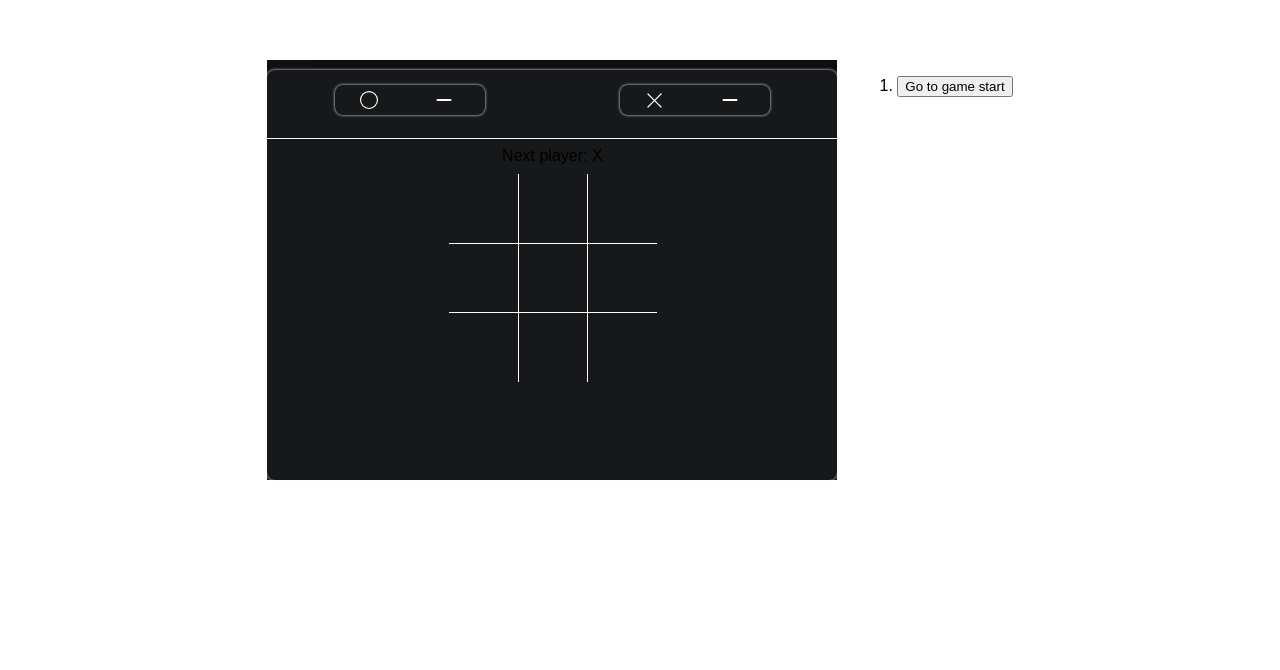
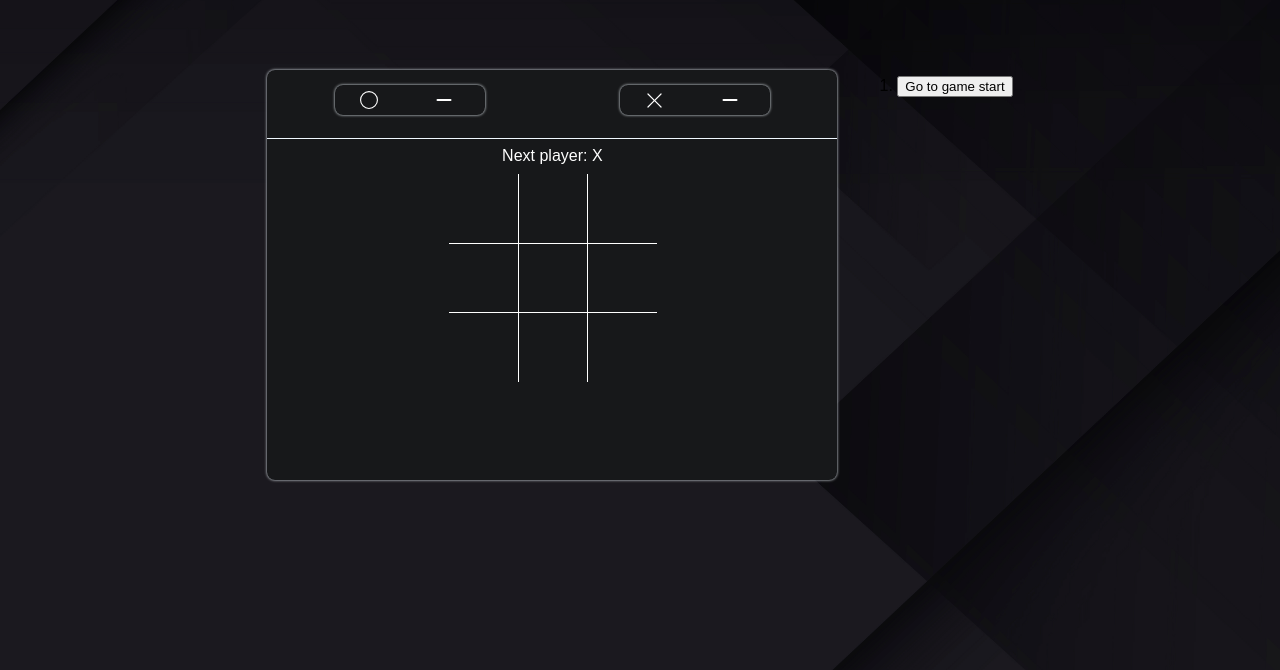
Before and after one commit to renanasb/jogo-da-velha-HNR, a React (Create React App) app: page / in a window 1280 px wide. Shown: the part 130-800 px from the top of the page. Built offline with nearby package versions, Linux system fonts and the light colour scheme.

Commit message:
snapshot 0.3

```diff
--- a/src/App.js
+++ b/src/App.js
@@ -1,6 +1,5 @@
 import { useState } from "react";
 import "./styles.css";
-import image from "./v1016-b-08.jpg";
 
 
 function Square0({ value, onSquareClick }) {
@@ -98,7 +97,6 @@ function Board({ xIsNext, squares, onPlay }) {
   }
 
   return (
-    <div style={{backgroundImage: `url(${image})`}}>
       <div className="tabuleiroMatrix">
         <div className="tabuleiro">
           <div className="placar">
@@ -153,7 +151,7 @@ function Board({ xIsNext, squares, onPlay }) {
 
           <hr color="aliceblue" className="linha" />
           <div style={{display: "flex", flexDirection: "column", alignItems: "center"}}>
-          <div className="status">{status}</div>
+          <div className="status" style={{color: "white"}}>{status}</div>
       <div className="board-row">
         <Square0 value={squares[0]} onSquareClick={() => handleClick(0)} />
         <Square1 value={squares[1]} onSquareClick={() => handleClick(1)} />
@@ -174,7 +172,6 @@ function Board({ xIsNext, squares, onPlay }) {
       </div>
           </div>
 
-    </div>
   );
 }
 
--- a/src/styles.css
+++ b/src/styles.css
@@ -50,10 +50,14 @@ body {
   justify-content: center;
   height: 100vb;
   margin: 0px;
-  background-color: #fff;
+  background-image:url(../v1016-b-08.jpg);
+  background-repeat: no-repeat;
+  background-attachment: fixed;
+  background-size: 100% 100%;
 }
 
 .square0 {
+  color: white;
   background: #17181a;
   border: 1px solid white;
   border-top-width: 0px;
@@ -73,6 +77,7 @@ body {
 }
 
 .square1 {
+  color: white;
   background: #17181a;
   border: 1px solid white;
   border-top-width: 0px;
@@ -89,6 +94,7 @@ body {
 }
 
 .square2 {
+  color: white;
   background: #17181a;
   border: 1px solid white;
   float: left;
@@ -106,6 +112,7 @@ body {
 }
 
 .square3 {
+  color: white;
   background: #17181a;
   border: 1px solid white;
   border-left-width: 0px;
@@ -122,6 +129,7 @@ body {
 }
 
 .square4 {
+  color: white;
   background: #17181a;
   border: 1px solid white;
   border-right-width: 1px;
@@ -141,6 +149,7 @@ body {
 }
 
 .square5 {
+  color: white;
   background: #17181a;
   border: 1px solid white;
   border-right-width: 0px;
@@ -157,6 +166,7 @@ body {
 }
 
 .square6 {
+  color: white;
   background: #17181a;
   border: 1px solid white;
   border-left-width: 0px;
@@ -174,6 +184,7 @@ body {
 }
 
 .square7 {
+  color: white;
   background: #17181a;
   border: 1px solid white;
   border-bottom-width: 0px;
@@ -190,6 +201,7 @@ body {
 }
 
 .square8 {
+  color: white;
   background: #17181a;
   border: 1px solid white;
   border-right-width: 0px;
@@ -341,10 +353,3 @@ body {
 .game-info {
   margin-left: 20px;
 }
-
-.img{
-  background-size:auto ;
-  height: 20px;
-  background-image:url(./v1016-b-08.jpg);
-  height: 100vb;
-}
```
Also changed, not shown: src/index.js (line endings or trailing spaces), v1016-b-08.jpg (renamed from src/v1016-b-08.jpg).
